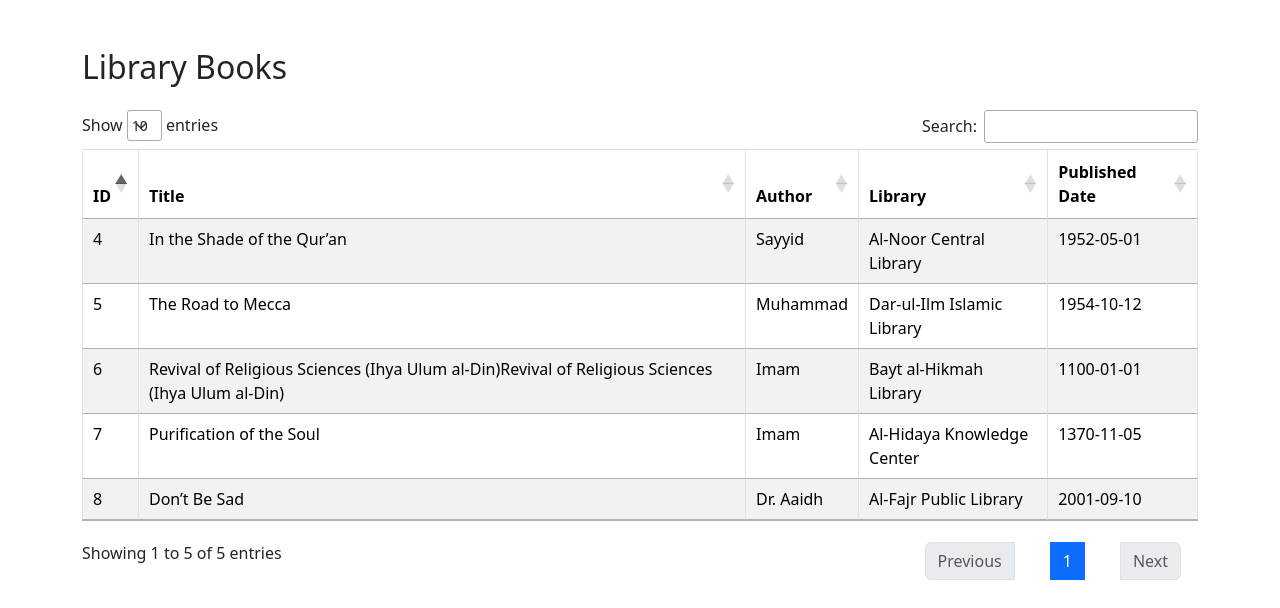
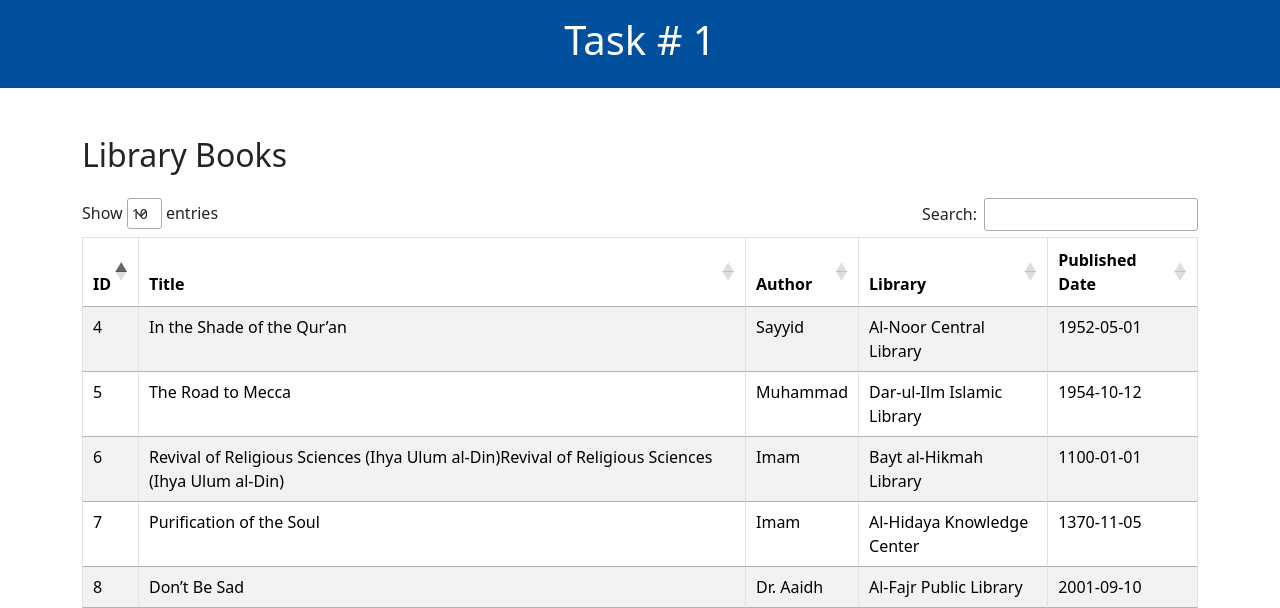
Before and after one commit to fahadrasool008/Internship-Tasks, a Django app: page / in a window 1280 px wide. Shown: the top 608 px of the page. Run offline with Django 5.2, Linux system fonts and the light colour scheme; data comes from the database, SQL or seed files in the repository; both versions use the stored data as it was after the commit; some libraries are stand-ins or nearby versions.

Commit message:
added some data to models and styling to page

```diff
--- a/Task_1/templates/index.html
+++ b/Task_1/templates/index.html
@@ -13,6 +13,9 @@
 
 </head>
 <body>
+    <nav style="width: 100%; background-color: #00509d;padding: 1rem;color: white;text-align: center;">
+        <h1>Task # 1</h1>
+    </nav>
     <div class="container mt-5">
         <h2 class="mb-4">Library Books</h2>
         <table id="myTable" class="table table-striped table-bordered" style="width:100%">
```
Also changed, not shown: Task_1/db.sqlite3.
